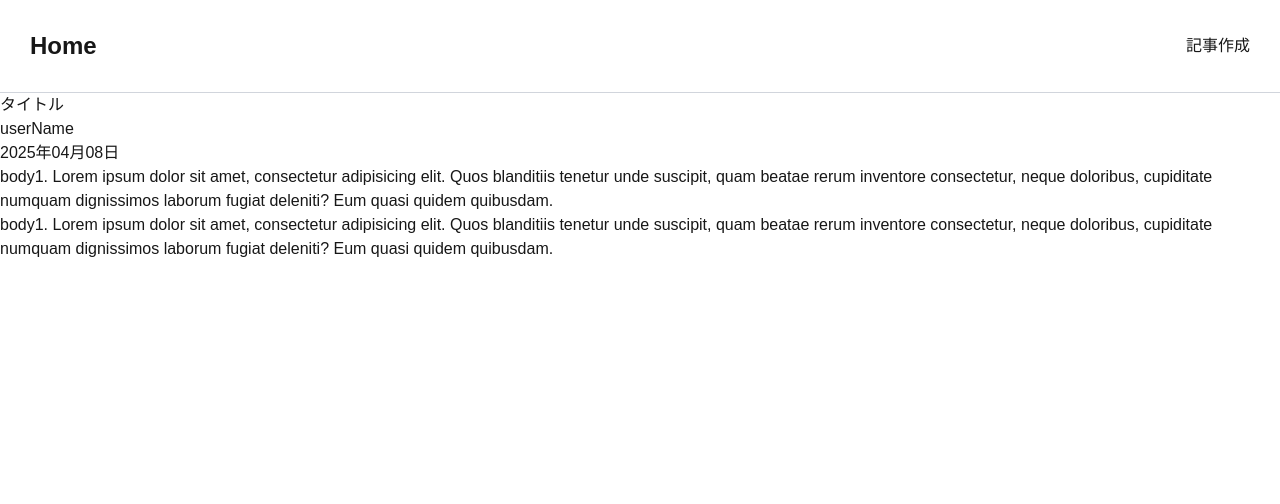
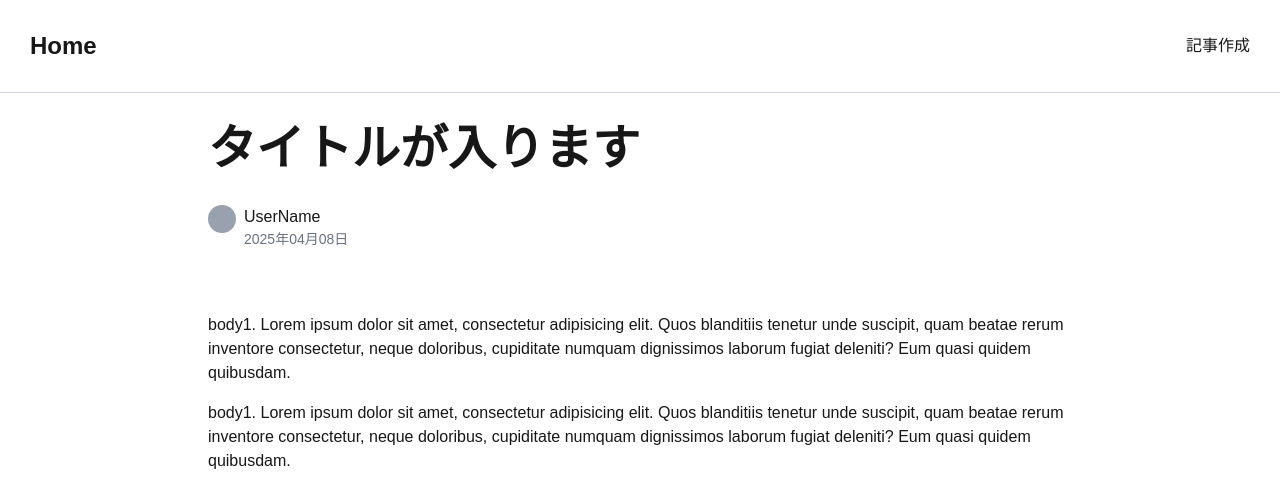
Before and after one commit to la-lala8701/my-blog, a Next.js app: page /about in a window 1280 px wide. Shown: the top 504 px of the page. Built offline with nearby package versions, Linux system fonts and the light colour scheme.

Commit message:
💄 記事ページのスタイル調整

```diff
--- a/app/about/page.tsx
+++ b/app/about/page.tsx
@@ -1,14 +1,20 @@
+import { Container } from "../components/Container";
 import { Header } from "../components/Header";
 
 export default function About() {
   return (
     <div>
       <Header />
-      <h1>タイトル</h1>
-      {/* <img src="/broken-image.jpg" /> */}
-      <p>userName</p>
-      <p>2025年04月08日</p>
-      {/* <img src="" alt="heart" /> */}
+      <Container>
+        <h1 className="text-5xl font-bold mb-8">タイトルが入ります</h1>
+        <div className="flex items-start gap-2">
+          <div className="w-7 h-7 bg-gray-400 rounded-full"></div>
+          <div>
+            <p className="text-base">UserName</p>
+            <p className="text-sm text-gray-500">2025年04月08日</p>
+          </div>
+        </div>
+        <div className="mt-16 space-y-4">
           <p>
             body1. Lorem ipsum dolor sit amet, consectetur adipisicing elit. Quos
             blanditiis tenetur unde suscipit, quam beatae rerum inventore
@@ -22,5 +28,7 @@ export default function About() {
             fugiat deleniti? Eum quasi quidem quibusdam.
           </p>
         </div>
+      </Container>
+    </div>
   );
 }
```
Lines whose indentation alone changed are shown as unchanged.
